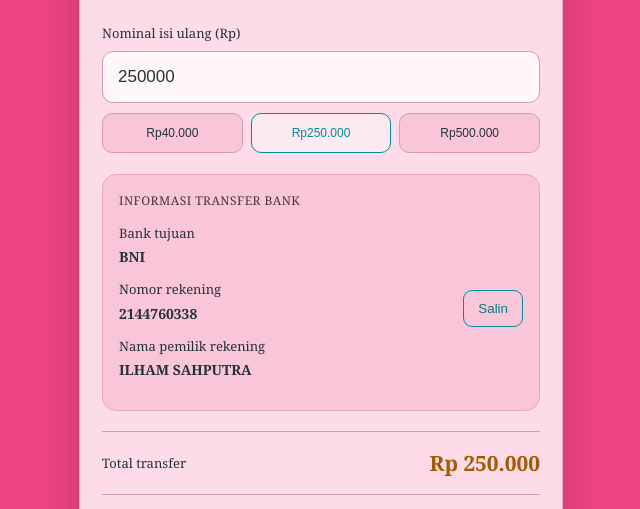
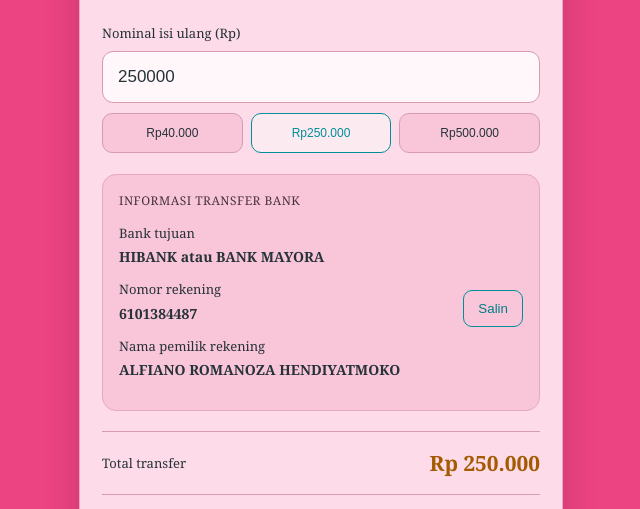
Before and after one commit to mrvinprntn-bot/isiulangastroqoradigital, a plain HTML site: page index.html in a window 1280 px wide. Shown: the part 242-751 px from the top of the page, without its empty margins (319-959 px from the left). Drawn offline with Linux system fonts and the light colour scheme.

Commit message:
Add files via upload

```diff
--- a/index.html
+++ b/index.html
@@ -257,20 +257,20 @@ input:focus { border-color: #D64D83; }
 
         <div class="bank-info">
             Bank tujuan
-            <strong>BNI</strong>
+            <strong>HIBANK atau BANK MAYORA</strong>
         </div>
 
         <div class="account-row">
             <div class="bank-info">
                 Nomor rekening
-                <strong id="rekening">2144760338</strong>
+                <strong id="rekening">6101384487</strong>
             </div>
             <button class="copy-btn" onclick="copyRekening()">Salin</button>
         </div>
 
         <div class="bank-info">
             Nama pemilik rekening
-            <strong>ILHAM SAHPUTRA</strong>
+            <strong>ALFIANO ROMANOZA HENDIYATMOKO</strong>
         </div>
     </section>
 
```
